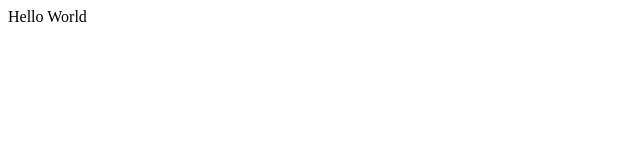
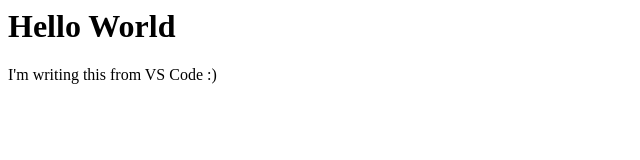
Before and after one commit to oswaltx/oswalt.co, a plain HTML site: page index.html in a window 1280 px wide. Shown: the whole page, without its empty margins (0-640 px from the left). Drawn offline with Linux system fonts and the light colour scheme.

Commit message:
Little changes

```diff
--- a/index.html
+++ b/index.html
@@ -1 +1,2 @@
-<h>Hello World</h>
+<h1>Hello World</h1>
+<p>I'm writing this from VS Code :)</p>
```
